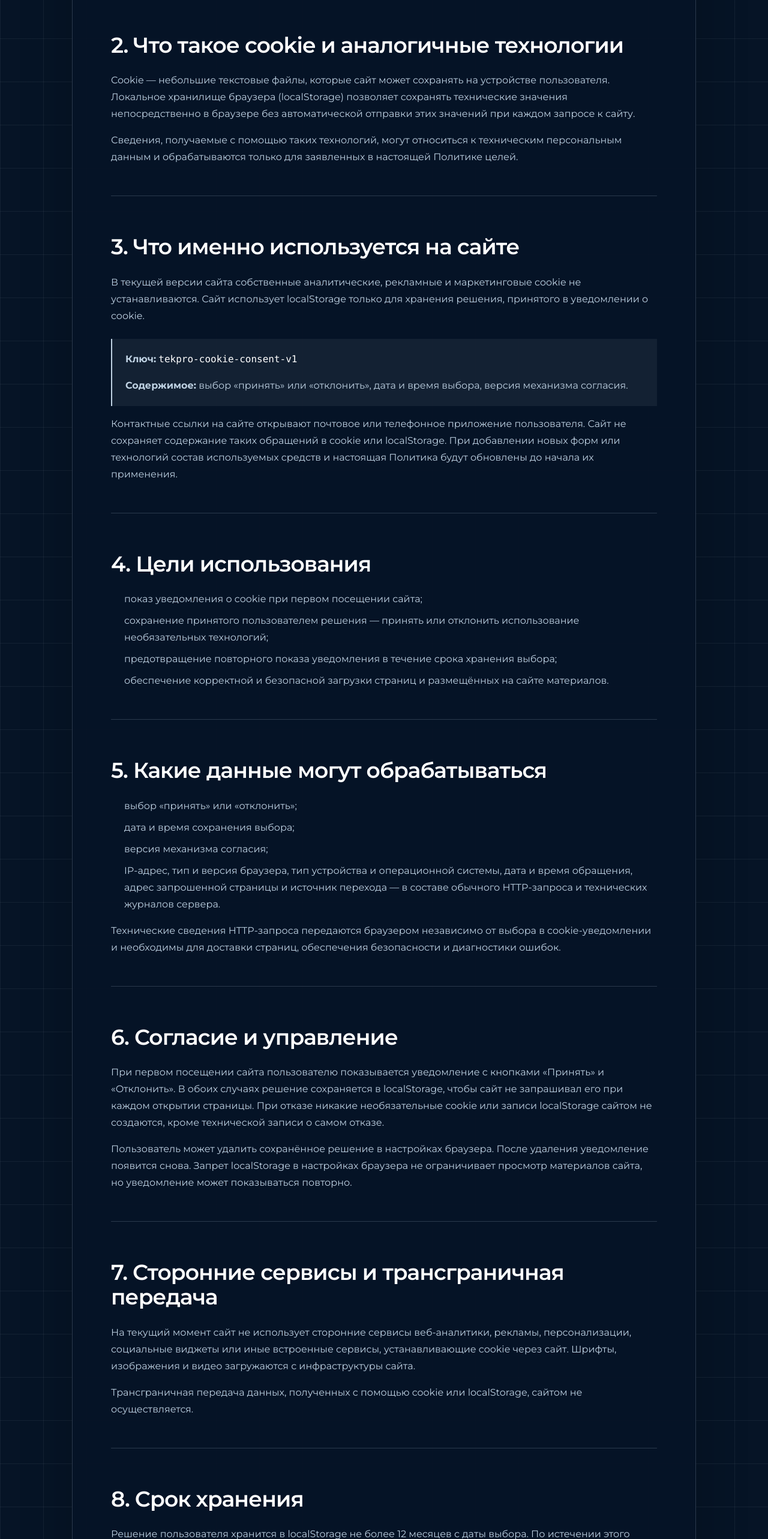
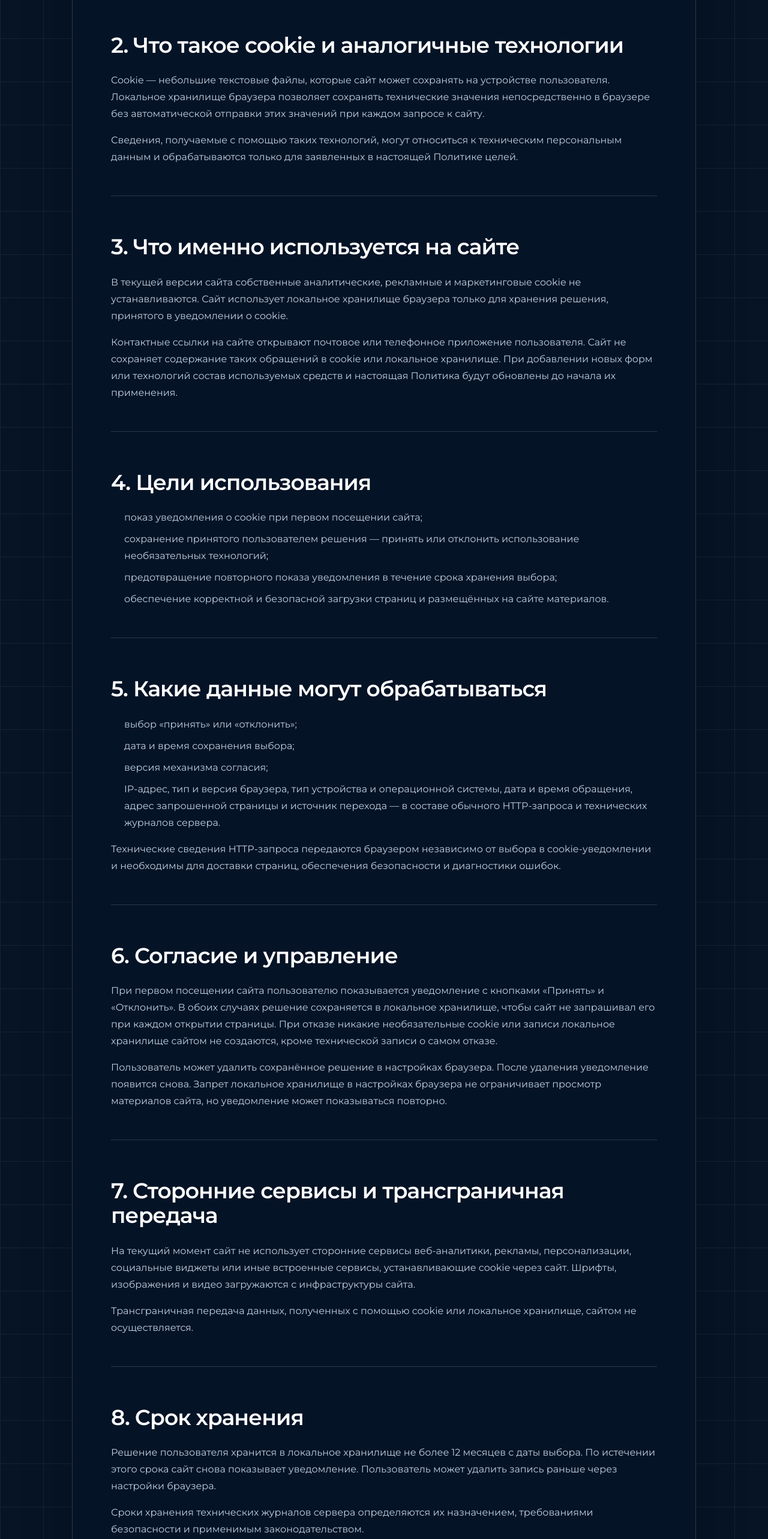
Before and after one commit to Tranqu1111ty/tek_pro_site, a Next.js app: page /cookie-policy in a window 1280 px wide. Shown: the part 1160-3726 px from the top of the page at 60% size. Built offline with nearby package versions, Linux system fonts and the light colour scheme.

Commit message:
upd text of cookie agreement

```diff
--- a/app/cookie-policy/page.tsx
+++ b/app/cookie-policy/page.tsx
@@ -82,7 +82,7 @@ export default function CookiePolicyPage() {
           <h2>2. Что такое cookie и аналогичные технологии</h2>
           <p>
             Cookie — небольшие текстовые файлы, которые сайт может сохранять на устройстве
-            пользователя. Локальное хранилище браузера (localStorage) позволяет сохранять
+            пользователя. Локальное хранилище браузера позволяет сохранять
             технические значения непосредственно в браузере без автоматической отправки этих
             значений при каждом запросе к сайту.
           </p>
@@ -96,21 +96,12 @@ export default function CookiePolicyPage() {
           <h2>3. Что именно используется на сайте</h2>
           <p>
             В текущей версии сайта собственные аналитические, рекламные и маркетинговые cookie не
-            устанавливаются. Сайт использует localStorage только для хранения решения,
+            устанавливаются. Сайт использует локальное хранилище браузера только для хранения решения,
             принятого в уведомлении о cookie.
           </p>
-          <div className="policy-storage-record">
-            <p>
-              <strong>Ключ:</strong> <code>tekpro-cookie-consent-v1</code>
-            </p>
-            <p>
-              <strong>Содержимое:</strong> выбор «принять» или «отклонить», дата и время выбора,
-              версия механизма согласия.
-            </p>
-          </div>
           <p>
             Контактные ссылки на сайте открывают почтовое или телефонное приложение пользователя.
-            Сайт не сохраняет содержание таких обращений в cookie или localStorage. При добавлении
+            Сайт не сохраняет содержание таких обращений в cookie или локальное хранилище. При добавлении
             новых форм или технологий состав используемых средств и настоящая Политика будут
             обновлены до начала их применения.
           </p>
@@ -135,13 +126,13 @@ export default function CookiePolicyPage() {
           <h2>6. Согласие и управление</h2>
           <p>
             При первом посещении сайта пользователю показывается уведомление с кнопками «Принять»
-            и «Отклонить». В обоих случаях решение сохраняется в localStorage, чтобы сайт не
+            и «Отклонить». В обоих случаях решение сохраняется в локальное хранилище, чтобы сайт не
             запрашивал его при каждом открытии страницы. При отказе никакие необязательные cookie
-            или записи localStorage сайтом не создаются, кроме технической записи о самом отказе.
+            или записи локальное хранилище сайтом не создаются, кроме технической записи о самом отказе.
           </p>
           <p>
             Пользователь может удалить сохранённое решение в настройках браузера. После удаления
-            уведомление появится снова. Запрет localStorage в настройках браузера не ограничивает
+            уведомление появится снова. Запрет локальное хранилище в настройках браузера не ограничивает
             просмотр материалов сайта, но уведомление может показываться повторно.
           </p>
         </section>
@@ -154,7 +145,7 @@ export default function CookiePolicyPage() {
             через сайт. Шрифты, изображения и видео загружаются с инфраструктуры сайта.
           </p>
           <p>
-            Трансграничная передача данных, полученных с помощью cookie или localStorage, сайтом не
+            Трансграничная передача данных, полученных с помощью cookie или локальное хранилище, сайтом не
             осуществляется.
           </p>
         </section>
@@ -162,7 +153,7 @@ export default function CookiePolicyPage() {
         <section>
           <h2>8. Срок хранения</h2>
           <p>
-            Решение пользователя хранится в localStorage не более 12 месяцев с даты выбора. По
+            Решение пользователя хранится в локальное хранилище не более 12 месяцев с даты выбора. По
             истечении этого срока сайт снова показывает уведомление. Пользователь может удалить
             запись раньше через настройки браузера.
           </p>
```
Also changed, not shown: 1 other file (tests, documents, lock files or other folders).
